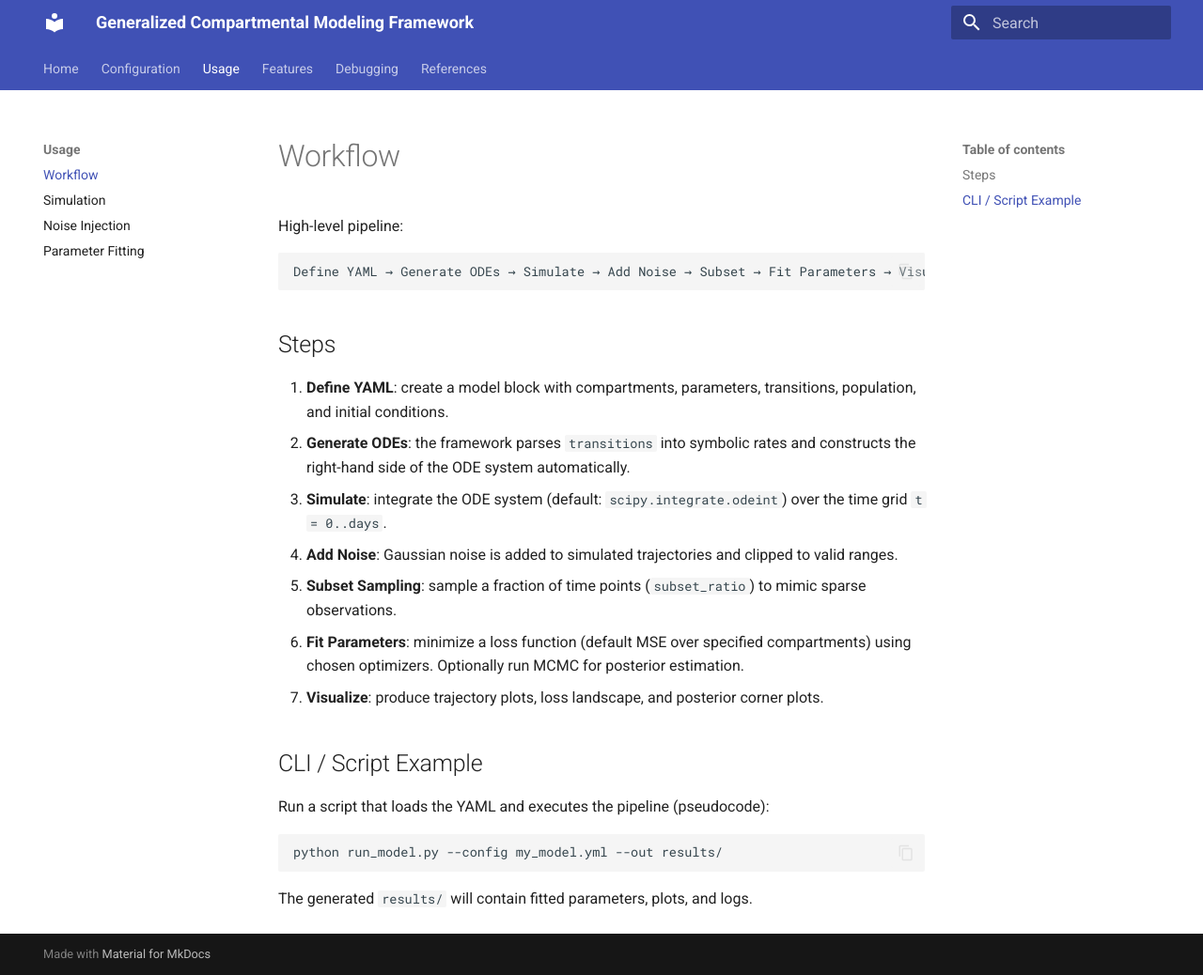
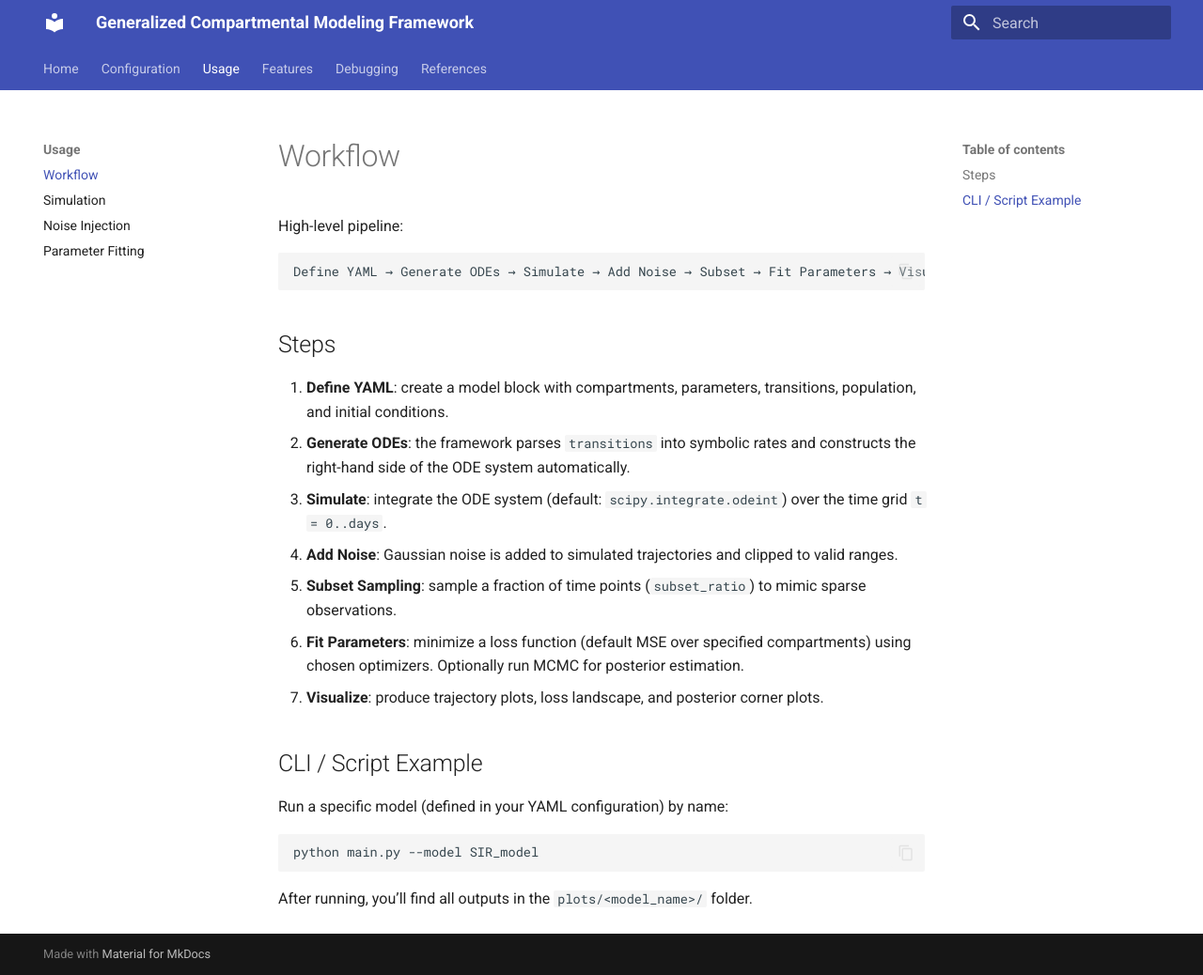
Before and after one commit to dsih-artpark/infectious-disease-models, an MkDocs documentation site: the page built from docs/usage/workflow.md, in a window 1280 px wide and 1038 px high. Shown: the whole window at 94% size. Built offline with MkDocs 1.6.1 and Material for MkDocs 9.7.7, drawn with Linux system fonts in a browser that asks for light colours.

````diff
--- a/docs/usage/workflow.md
+++ b/docs/usage/workflow.md
@@ -18,10 +18,10 @@ Define YAML → Generate ODEs → Simulate → Add Noise → Subset → Fit Para
 
 ## CLI / Script Example
 
-Run a script that loads the YAML and executes the pipeline (pseudocode):
+Run a specific model (defined in your YAML configuration) by name:
 
 ```bash
-python run_model.py --config my_model.yml --out results/
+python main.py --model SIR_model
 ```
 
-The generated `results/` will contain fitted parameters, plots, and logs.
+After running, you’ll find all outputs in the `plots/<model_name>/` folder.
````
